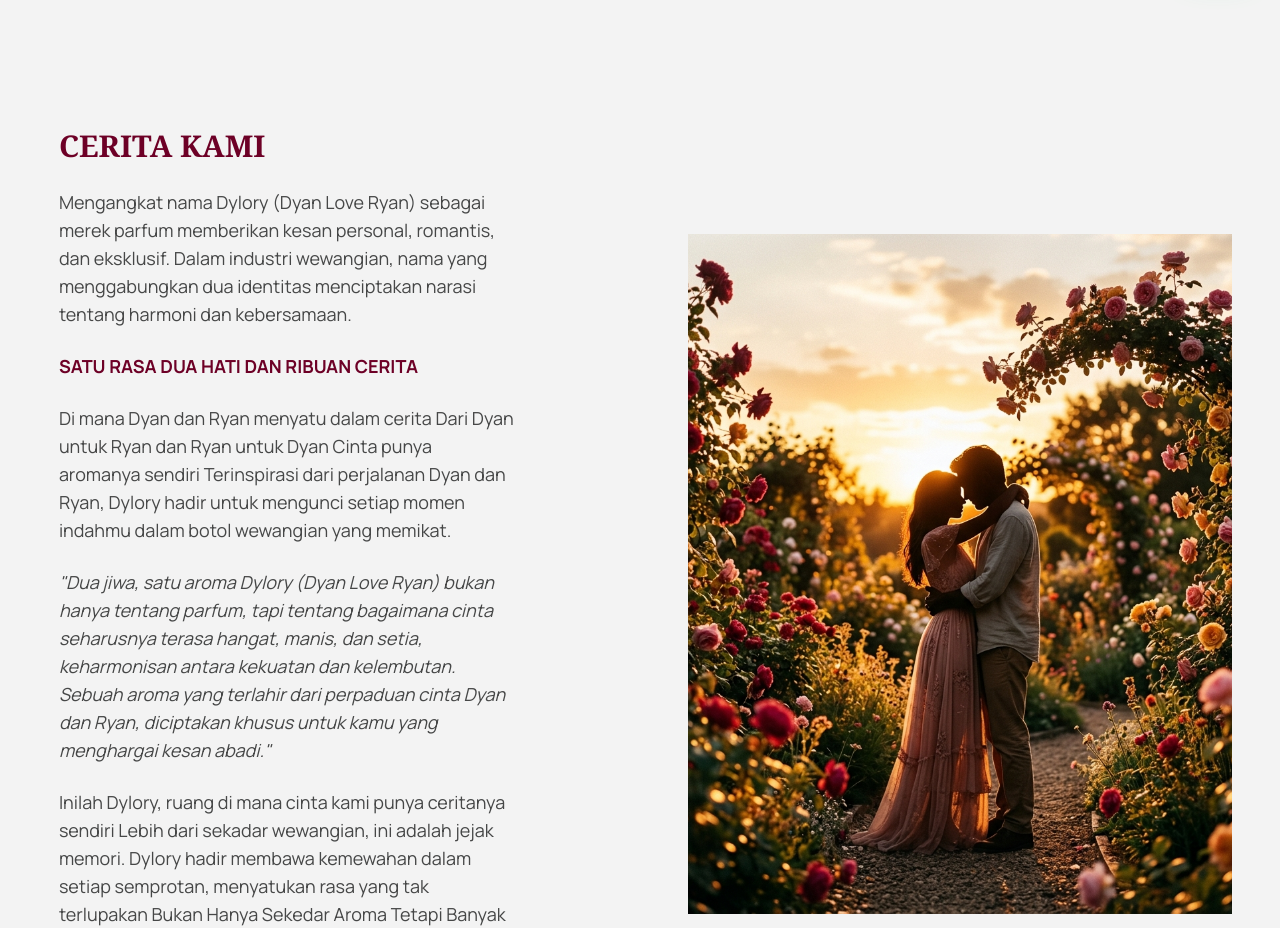
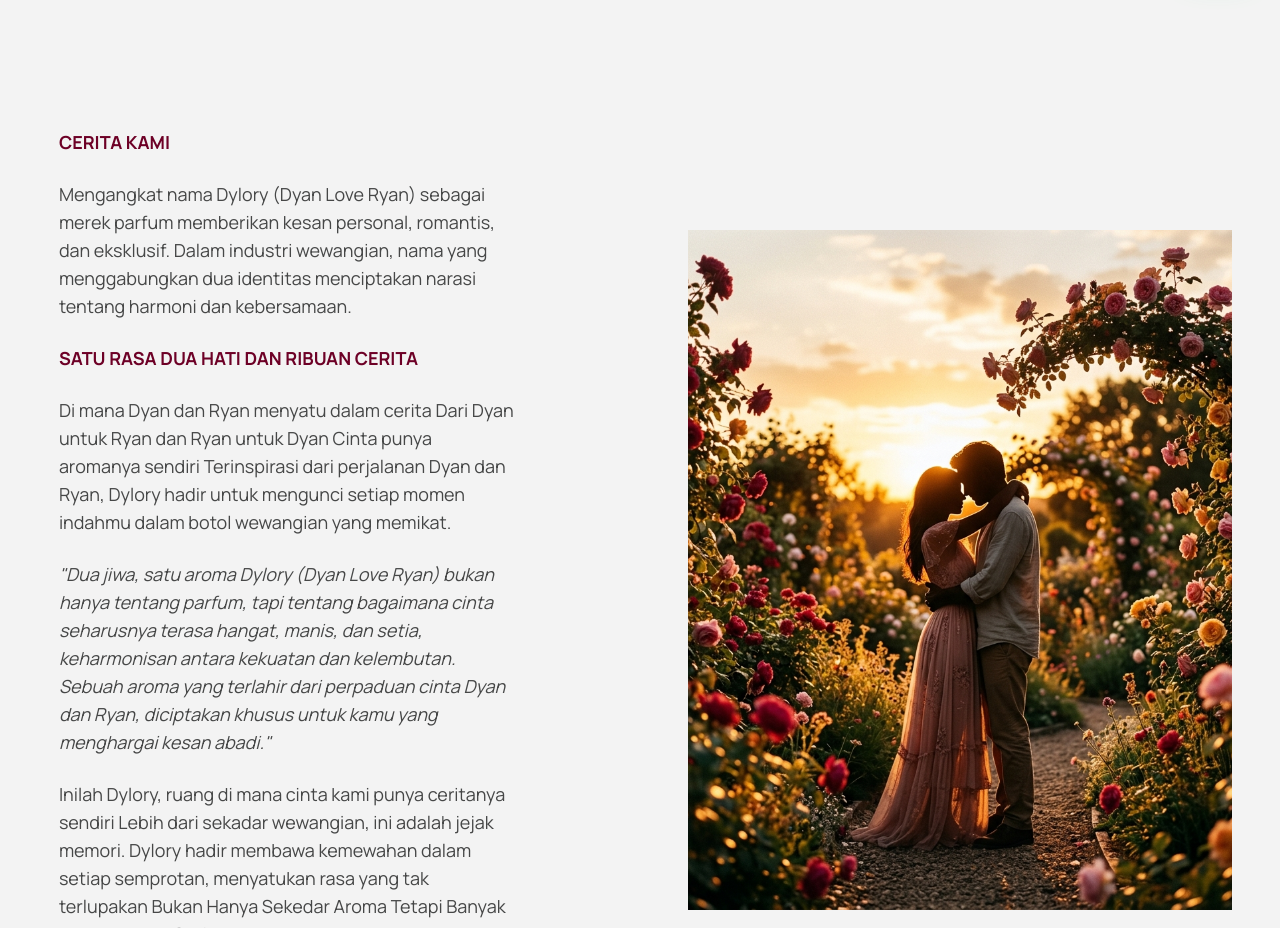
Before and after one commit to azizt91/dylory, a website built with Vite: page index.html in a window 1280 px wide. Shown: the part 800-1728 px from the top of the page. Built offline with nearby package versions, Linux system fonts and the light colour scheme.

Commit message:
Match Cerita Kami font exactly with story sub-heading

```diff
--- a/index.html
+++ b/index.html
@@ -166,7 +166,7 @@
     <div class="max-w-7xl mx-auto grid grid-cols-1 md:grid-cols-2 gap-12 md:gap-24 items-center fade-in-section">
       <!-- Text -->
       <div class="order-2 md:order-1 md:pr-8" style="margin-left: 2%; margin-right: 8%;">
-        <span class="font-headline text-lg sm:text-2xl md:text-3xl font-bold uppercase text-primary mb-6 block">Cerita Kami</span>
+        <span class="font-body text-base md:text-lg font-bold uppercase text-primary mb-6 block">Cerita Kami</span>
 
         <div class="space-y-6 font-body text-on-surface/80 leading-relaxed text-base md:text-lg">
           <p>
```
